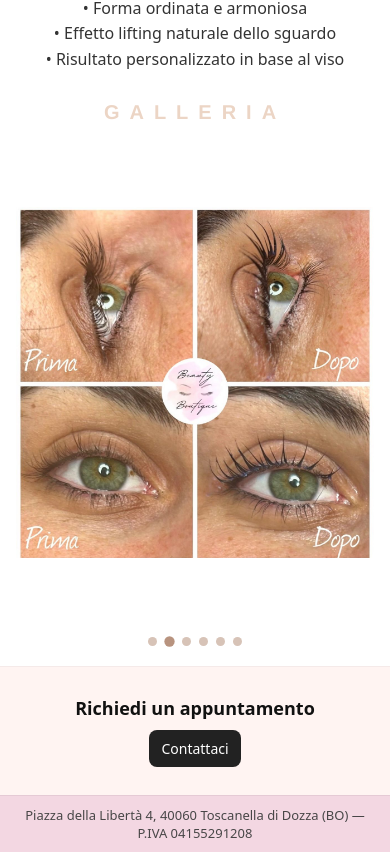
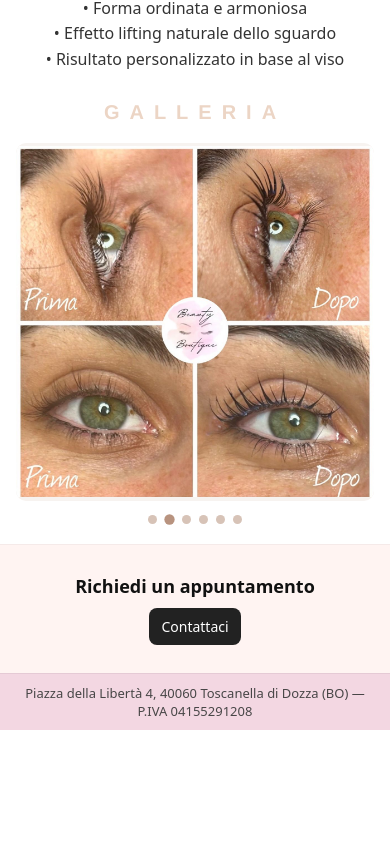
Before and after one commit to michael-rubri/beauty-boutique, a Vue app: page /servizi/laminazione in a window 390 px wide. Shown: the part 1608-2460 px from the top of the page. After the commit the page ends 2338 px from the top, so only its background shows below. Built offline with nearby package versions, Linux system fonts and the light colour scheme.

Commit message:
adjusting images dimensione Laminazione.vue

```diff
--- a/src/pages/estetica_base/Laminazione.vue
+++ b/src/pages/estetica_base/Laminazione.vue
@@ -68,14 +68,31 @@ const gallery: GalleryItem[] = [
 }
 
 @media (max-width: 520px) {
+  :deep(.mobile-carousel) {
+    display: flex;
+    flex-direction: column;
+    align-items: center;
+  }
+
   :deep(.mobile-frame) {
-    background: #fff; /* oppure transparent */
+    width: min(100%, 360px);
+    aspect-ratio: 1 / 1;
+    height: auto;
+    overflow: hidden;
+    border-radius: 10px;
+    background: #f7f3f0;
+    display: flex;
+    align-items: center;
+    justify-content: center;
+    margin: 0 auto;
   }
 
   :deep(.mobile-image) {
+    width: 100%;
+    height: 100%;
     object-fit: contain;
-    width: 100%;
-    height: 480px;
+    border-radius: 10px;
+    display: block;
   }
 }
 </style>
```
